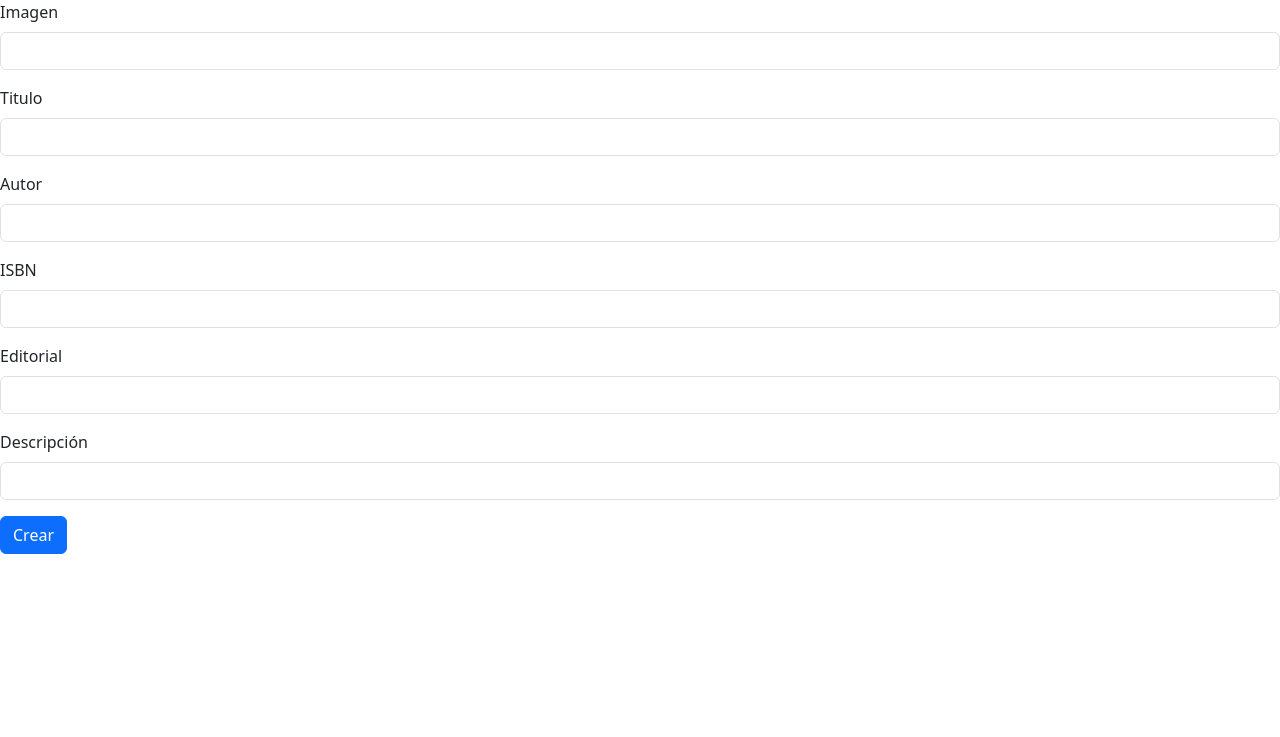
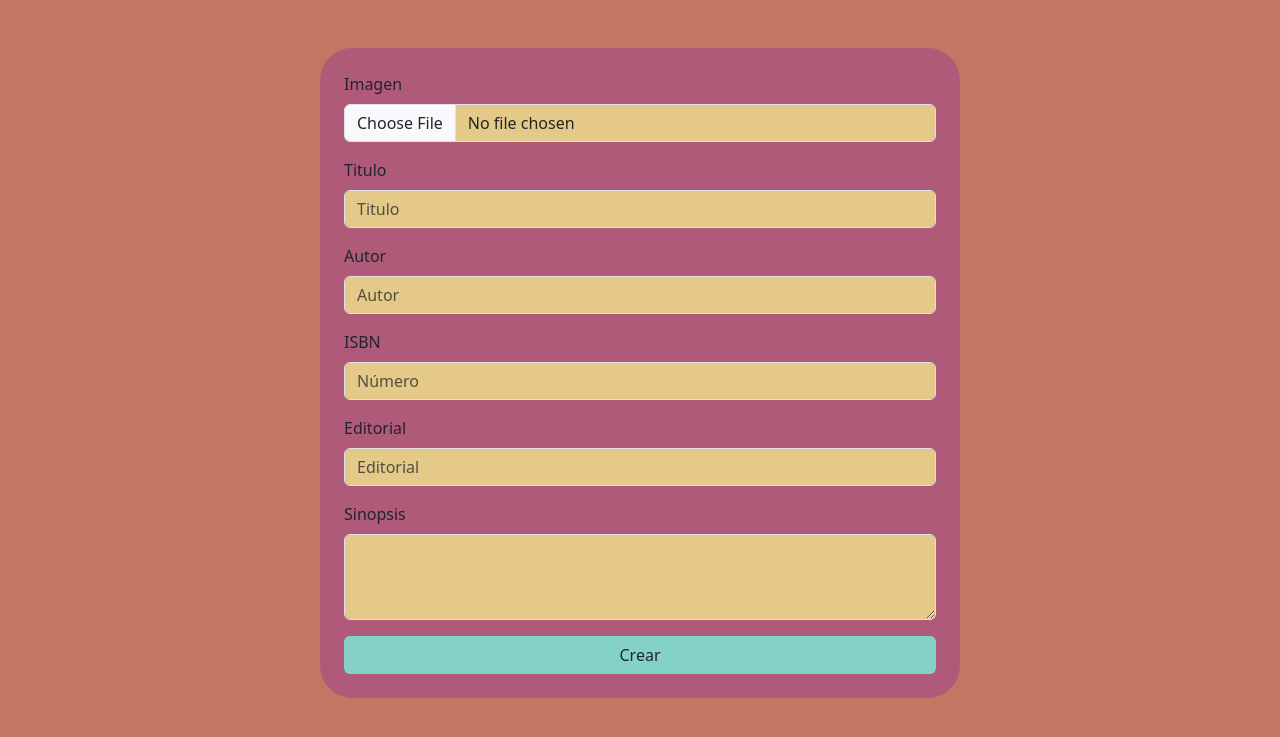
Before and after one commit to SILLUCERO/alejandria, a PHP site: page /form.php in a window 1280 px wide. Shown: the top 737 px of the page. Run offline with PHP 8.4, Linux system fonts and the light colour scheme.

Commit message:
Form.php styles

```diff
--- a/form.php
+++ b/form.php
@@ -5,43 +5,45 @@
     <meta http-equiv="X-UA-Compatible" content="IE=edge">
     <meta name="viewport" content="width=device-width, initial-scale=1.0">
     <link href="https://cdn.jsdelivr.net/npm/bootstrap@5.3.0-alpha1/dist/css/bootstrap.min.css" rel="stylesheet" integrity="sha384-GLhlTQ8iRABdZLl6O3oVMWSktQOp6b7In1Zl3/Jr59b6EGGoI1aFkw7cmDA6j6gD" crossorigin="anonymous">
+    <link rel="stylesheet" href="styles/styles.css">
     <link rel="stylesheet" href="https://cdn.jsdelivr.net/npm/bootstrap-icons@1.10.3/font/bootstrap-icons.css">
-    <title>Document</title>
+    <title>Alejandria Form</title>
 </head>
-<body>
+<body class="d-flex justify-content-center">
 
-    <form>
+    <form action="" method="post" enctype="multipart/form-data" class="form-books mt-5">
+
         <div class="mb-3">
-            <label for="exampleInputEmail1" class="form-label">Imagen</label>
-            <input type="email" class="form-control" id="exampleInputEmail1" aria-describedby="emailHelp">
-            <div id="emailHelp" class="form-text"></div>
+            <label for="formFile" class="form-label">Imagen</label>
+            <input class="form-control" type="file" id="formFile">
         </div>
 
         <div class="mb-3">
-            <label for="exampleInputPassword1" class="form-label">Titulo</label>
-            <input type="password" class="form-control" id="exampleInputPassword1">
+            <label for="exampleInput" class="form-label">Titulo</label>
+            <input class="form-control" type="text" placeholder="Titulo" aria-label="default input example">
         </div>
 
         <div class="mb-3">
-            <label for="exampleInputPassword1" class="form-label">Autor</label>
-            <input type="password" class="form-control" id="exampleInputPassword1">
+            <label for="exampleInput" class="form-label">Autor</label>
+            <input class="form-control" type="text" placeholder="Autor" aria-label="default input example">
         </div>
 
         <div class="mb-3">
-            <label for="exampleInputPassword1" class="form-label">ISBN</label>
-            <input type="password" class="form-control" id="exampleInputPassword1">
-        </div>
-        <div class="mb-3">
-            <label for="exampleInputPassword1" class="form-label">Editorial</label>
-            <input type="password" class="form-control" id="exampleInputPassword1">
-        </div>
-        <div class="mb-3">
-            <label for="exampleInputPassword1" class="form-label">Descripción</label>
-            <input type="password" class="form-control" id="exampleInputPassword1">
+            <label for="exampleInput" class="form-label">ISBN</label>
+            <input class="form-control" type="number" placeholder="Número" aria-label="default input example">
         </div>
 
+        <div class="mb-3">
+            <label for="exampleInput" class="form-label">Editorial</label>
+            <input class="form-control" type="text" placeholder="Editorial" aria-label="default input example">
+        </div>
 
-        <button type="submit" class="btn btn-primary">Crear</button>
+        <div class="mb-3">
+            <label for="exampleFormControlTextarea1" class="form-label">Sinopsis</label>
+            <textarea class="form-control" id="exampleFormControlTextarea1" rows="3"></textarea>
+        </div>
+
+        <button type="submit" class="btn" name="btn-add">Crear</button>
     </form>
 
 
--- a/index.php
+++ b/index.php
@@ -5,6 +5,7 @@
     <meta http-equiv="X-UA-Compatible" content="IE=edge">
     <meta name="viewport" content="width=device-width, initial-scale=1.0">
     <link href="https://cdn.jsdelivr.net/npm/bootstrap@5.3.0-alpha1/dist/css/bootstrap.min.css" rel="stylesheet" integrity="sha384-GLhlTQ8iRABdZLl6O3oVMWSktQOp6b7In1Zl3/Jr59b6EGGoI1aFkw7cmDA6j6gD" crossorigin="anonymous">
+    <link rel="stylesheet" href="styles/styles.css">
     <link rel="stylesheet" href="https://cdn.jsdelivr.net/npm/bootstrap-icons@1.10.3/font/bootstrap-icons.css">
     <title>Document</title>
 
--- /dev/null
+++ b/styles/form.css
@@ -0,0 +1,16 @@
+.form-books {
+    margin-top: 5rem;
+    background-color: #B05A7A;
+    width: 50%;
+    border-radius: 5%;
+    padding: 1.5em;
+}
+
+.btn {
+    background-color: #84D2C5;
+    width: 100%;
+}
+
+.form-control {
+    background-color: #E4C988;
+}
--- /dev/null
+++ b/styles/styles.css
@@ -0,0 +1,5 @@
+@import 'form.css';
+
+body {
+    background-color: #C27664;
+}
```
